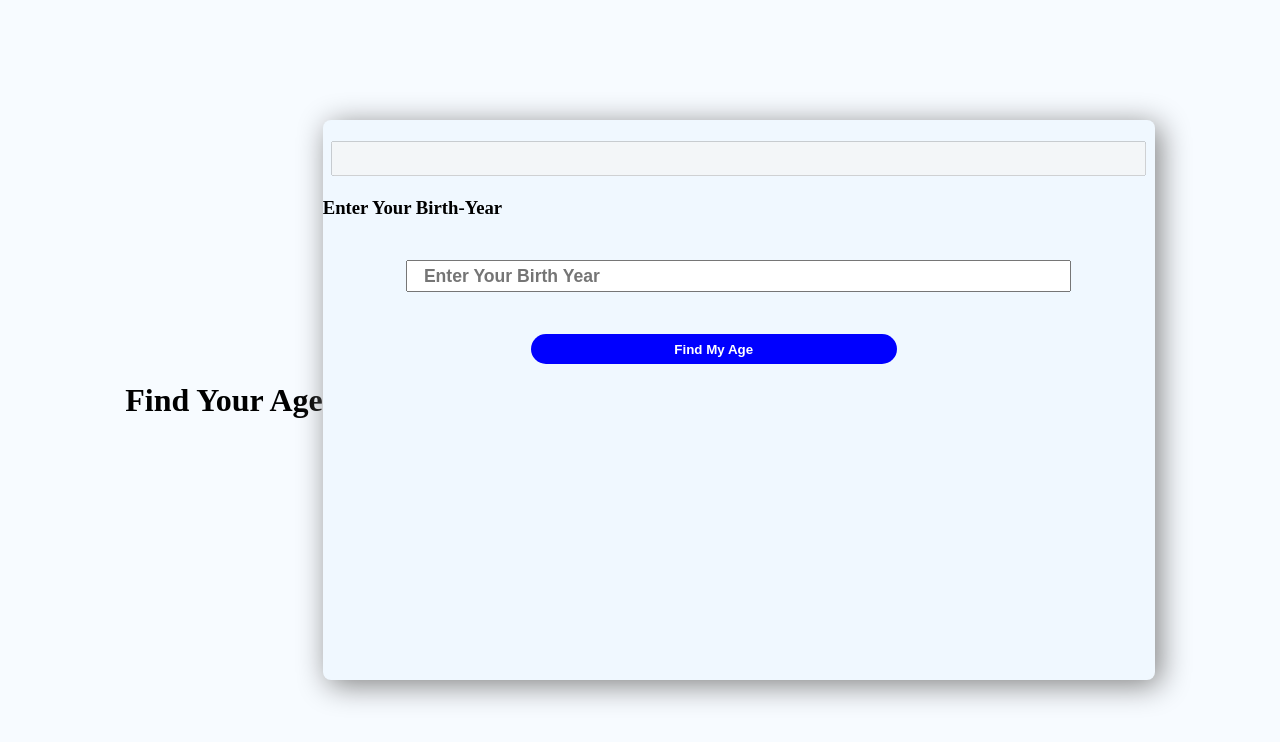
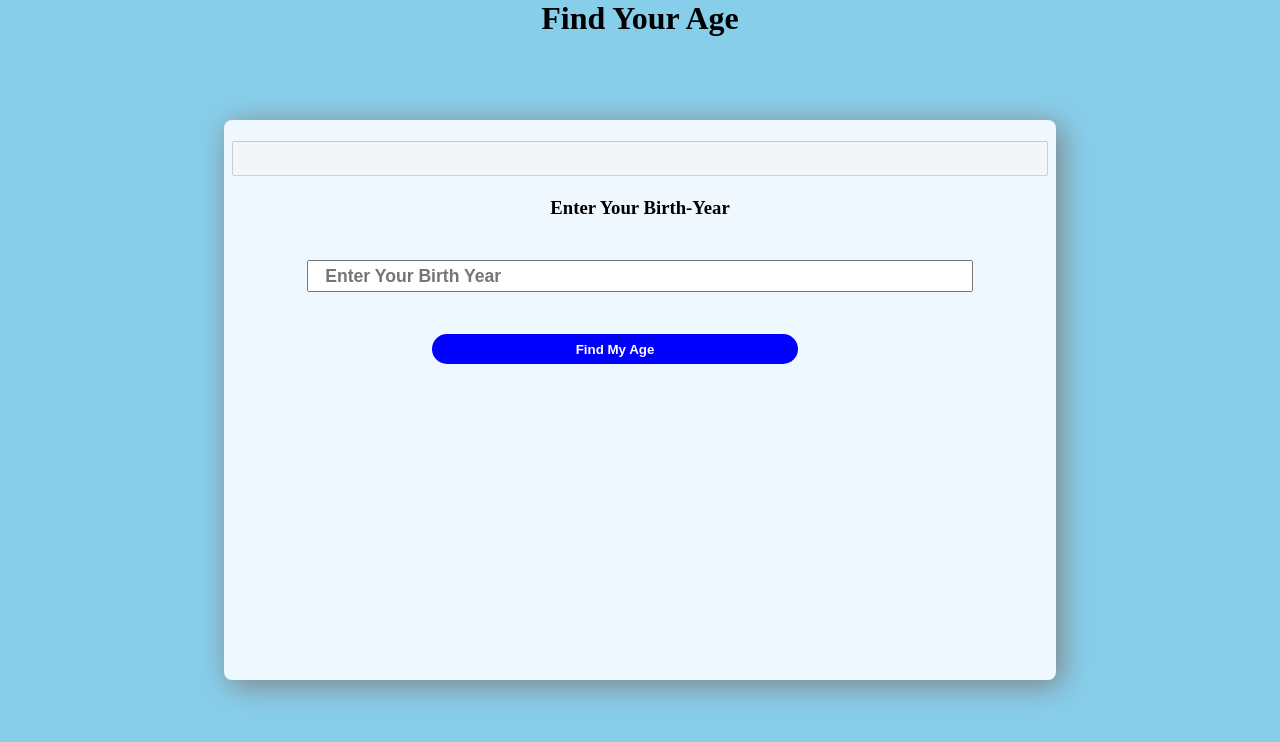
Before and after one commit to raj-desai-58/raj-portfolio, a plain HTML site: page pros/age/index.html in a window 1280 px wide. Drawn offline with Linux system fonts and the light colour scheme.

Commit message:
Update style.css

```diff
--- a/pros/age/style.css
+++ b/pros/age/style.css
@@ -8,7 +8,8 @@
 body {
     height: 100vh;
     width: 100%;
-    background-color: #f7fbff;
+    /* background-color: #f7fbff; */
+    background-color: skyblue;
     display: flex;
     align-items: center;
     justify-content: center;
@@ -58,6 +59,15 @@ body {
     font-weight: 700;
 }
 
+.heading {
+    position: absolute;
+    top: 0;
+}
+
+h3 {
+    text-align: center;
+}
+
 @media screen and (max-width: 530px) {
     .containor {
         padding: 1rem;
```
